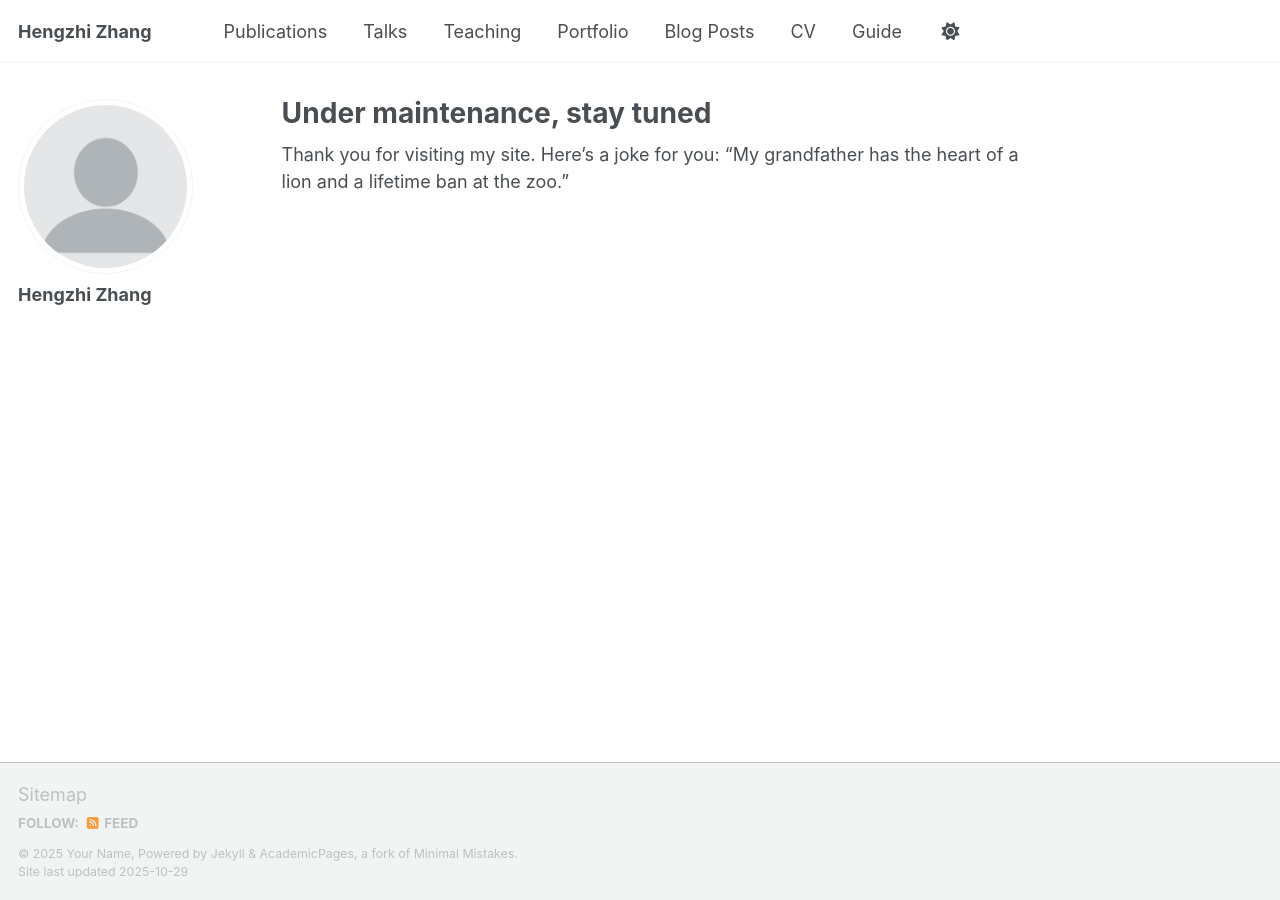
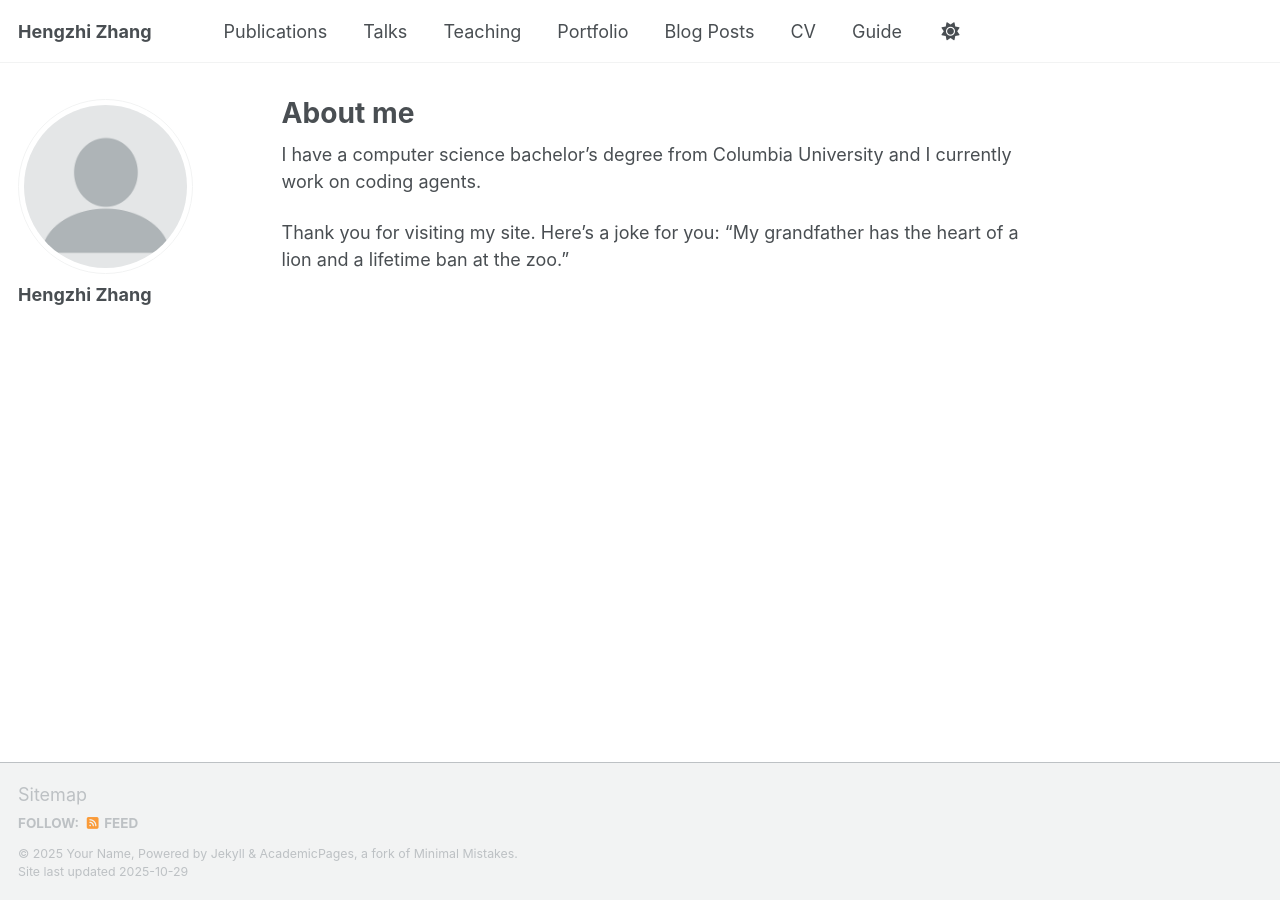
Before and after one commit to henryzhang11/henryzhang11.github.io, a Jekyll site: the page built from _pages/about.md, in a window 1280 px wide. Built offline with Jekyll 4.4.1, drawn with Linux system fonts in a browser that asks for light colours; a script that is not in the unit is left out.

Commit message:
about.md

```diff
--- a/_pages/about.md
+++ b/_pages/about.md
@@ -1,10 +1,12 @@
 ---
 permalink: /
-title: "Under maintenance, stay tuned"
+title: "About me"
 author_profile: true
 redirect_from:
   - /about/
   - /about.html
 ---
 
+I have a computer science bachelor's degree from Columbia University and I currently work on coding agents.
+
 Thank you for visiting my site. Here's a joke for you: "My grandfather has the heart of a lion and a lifetime ban at the zoo."
```
